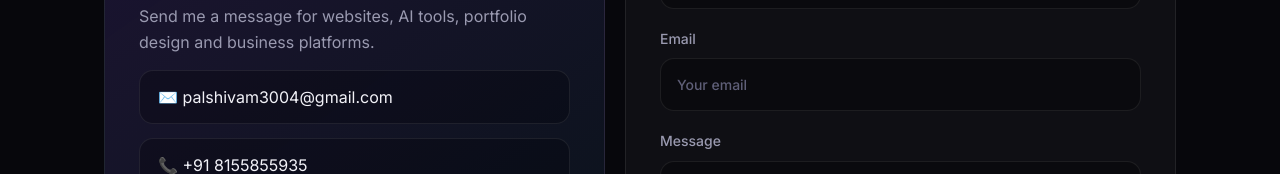
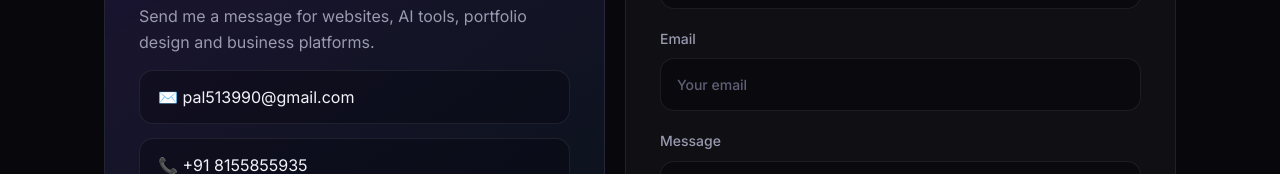
Before and after one commit to Shivu30-code/Shiv-Portfolio, a React (Vite) app: page / in a window 1280 px wide. Shown: the part 5673-5847 px from the top of the page. Built offline with nearby package versions, Linux system fonts and the light colour scheme.

Commit message:
Revert contact email

```diff
--- a/src/data/portfolioData.js
+++ b/src/data/portfolioData.js
@@ -2,7 +2,7 @@ export const personal = {
   name: 'Shivam Pal',
   role: 'Full Stack Developer',
   tagLine: 'I craft scalable, production-ready MERN stack web applications with premium UI, clean backend logic, and business-focused digital experiences.',
-  email: 'palshivam3004@gmail.com',
+  email: 'pal513990@gmail.com',
   phone: '+91 8155855935',
   location: 'Gujarat, India',
   github: 'https://github.com/Shivu30-code',
```
